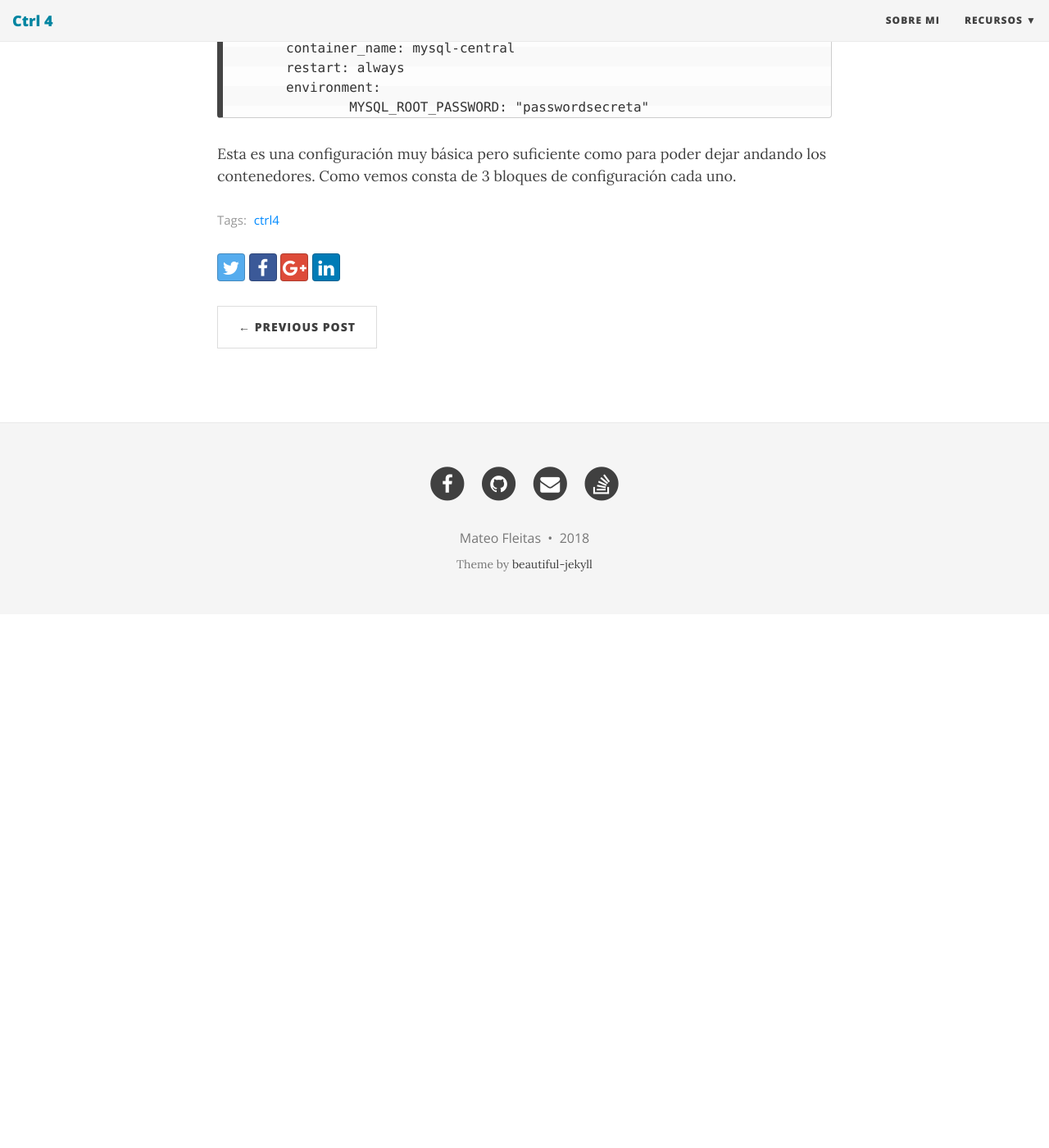
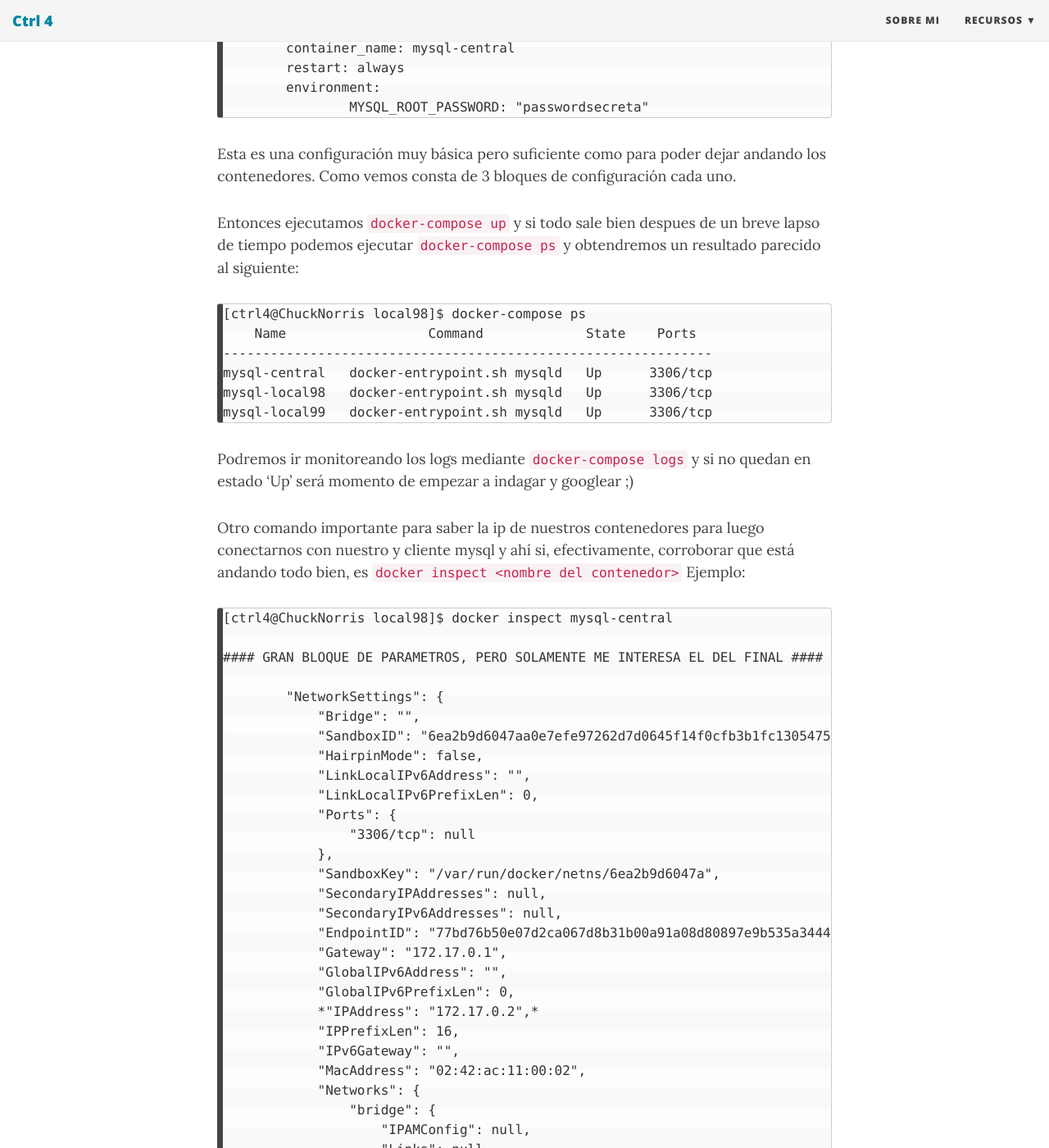
Before and after one commit to Ctrl4/ctrl4.github.io, a Jekyll site: the page built from _posts/2018-02-12-multiples-instancias-mysql-en-docker.md, in a window 1280 px wide and 1400 px high, scrolled down 1823 px. Shown: the whole window at 82% size. Built offline with Jekyll 4.4.1, drawn with Linux system fonts in a browser that asks for light colours; nearby versions of some CDN libraries; comment, search, counter and statistics services are not loaded; before the commit the page ends 2572 px from its top, so only the background shows below that; some of the changed text lies outside the part shown.

Commit message:
Update 2018-02-12-multiples-instancias-mysql-en-docker.md

````diff
--- a/_posts/2018-02-12-multiples-instancias-mysql-en-docker.md
+++ b/_posts/2018-02-12-multiples-instancias-mysql-en-docker.md
@@ -65,3 +65,79 @@ central:
 
 Esta es una configuración muy básica pero suficiente como para poder dejar andando los contenedores.
 Como vemos consta de 3 bloques de configuración cada uno.
+
+Entonces ejecutamos `docker-compose up` y si todo sale bien despues de un breve lapso de tiempo podemos ejecutar `docker-compose ps` y obtendremos un resultado parecido al siguiente:
+
+```
+[ctrl4@ChuckNorris local98]$ docker-compose ps
+    Name                  Command             State    Ports
+--------------------------------------------------------------
+mysql-central   docker-entrypoint.sh mysqld   Up      3306/tcp
+mysql-local98   docker-entrypoint.sh mysqld   Up      3306/tcp
+mysql-local99   docker-entrypoint.sh mysqld   Up      3306/tcp
+```
+
+Podremos ir monitoreando los logs mediante `docker-compose logs` y si no quedan en estado 'Up' será momento de empezar a indagar y googlear ;)
+
+Otro comando importante para saber la ip de nuestros contenedores para luego conectarnos con nuestro y cliente mysql y ahí si, efectivamente, corroborar que está andando todo bien, es `docker inspect <nombre del contenedor>` Ejemplo:
+
+```
+[ctrl4@ChuckNorris local98]$ docker inspect mysql-central
+
+#### GRAN BLOQUE DE PARAMETROS, PERO SOLAMENTE ME INTERESA EL DEL FINAL ####
+
+        "NetworkSettings": {
+            "Bridge": "",
+            "SandboxID": "6ea2b9d6047aa0e7efe97262d7d0645f14f0cfb3b1fc130547577a0ac57d1fd4",
+            "HairpinMode": false,
+            "LinkLocalIPv6Address": "",
+            "LinkLocalIPv6PrefixLen": 0,
+            "Ports": {
+                "3306/tcp": null
+            },
+            "SandboxKey": "/var/run/docker/netns/6ea2b9d6047a",
+            "SecondaryIPAddresses": null,
+            "SecondaryIPv6Addresses": null,
+            "EndpointID": "77bd76b50e07d2ca067d8b31b00a91a08d80897e9b535a344481ccbdb83743f2",
+            "Gateway": "172.17.0.1",
+            "GlobalIPv6Address": "",
+            "GlobalIPv6PrefixLen": 0,
+            *"IPAddress": "172.17.0.2",*
+            "IPPrefixLen": 16,
+            "IPv6Gateway": "",
+            "MacAddress": "02:42:ac:11:00:02",
+            "Networks": {
+                "bridge": {
+                    "IPAMConfig": null,
+                    "Links": null,
+                    "Aliases": null,
+                    "NetworkID": "42ad81c93ebdfac5c388076089d1bc377d498fdae9146c42cd99edd8707a6997",
+                    "EndpointID": "77bd76b50e07d2ca067d8b31b00a91a08d80897e9b535a344481ccbdb83743f2",
+                    "Gateway": "172.17.0.1",
+                    *"IPAddress": "172.17.0.2",*
+                    "IPPrefixLen": 16,
+                    "IPv6Gateway": "",
+                    "GlobalIPv6Address": "",
+                    "GlobalIPv6PrefixLen": 0,
+                    "MacAddress": "02:42:ac:11:00:02"
+                }
+            }
+        }
+    }
+]
+```
+
+En negrita podemos ver la dirección ip y utilizando `mysql -uroot -ppasswordsecreta -h 172.17.0.2` podemos entrar y por fin empezar a jugar con las bases de datos.
+
+```
+[ctrl4@ChuckNorris local98]$ mysql -uroot -ppasswordsecreta -h 172.17.0.2
+Welcome to the MariaDB monitor.  Commands end with ; or \g.
+Your MySQL connection id is 11
+Server version: 8.0.3-rc-log MySQL Community Server (GPL)
+
+Copyright (c) 2000, 2017, Oracle, MariaDB Corporation Ab and others.
+
+Type 'help;' or '\h' for help. Type '\c' to clear the current input statement.
+
+MySQL [(none)]>
+```
````
